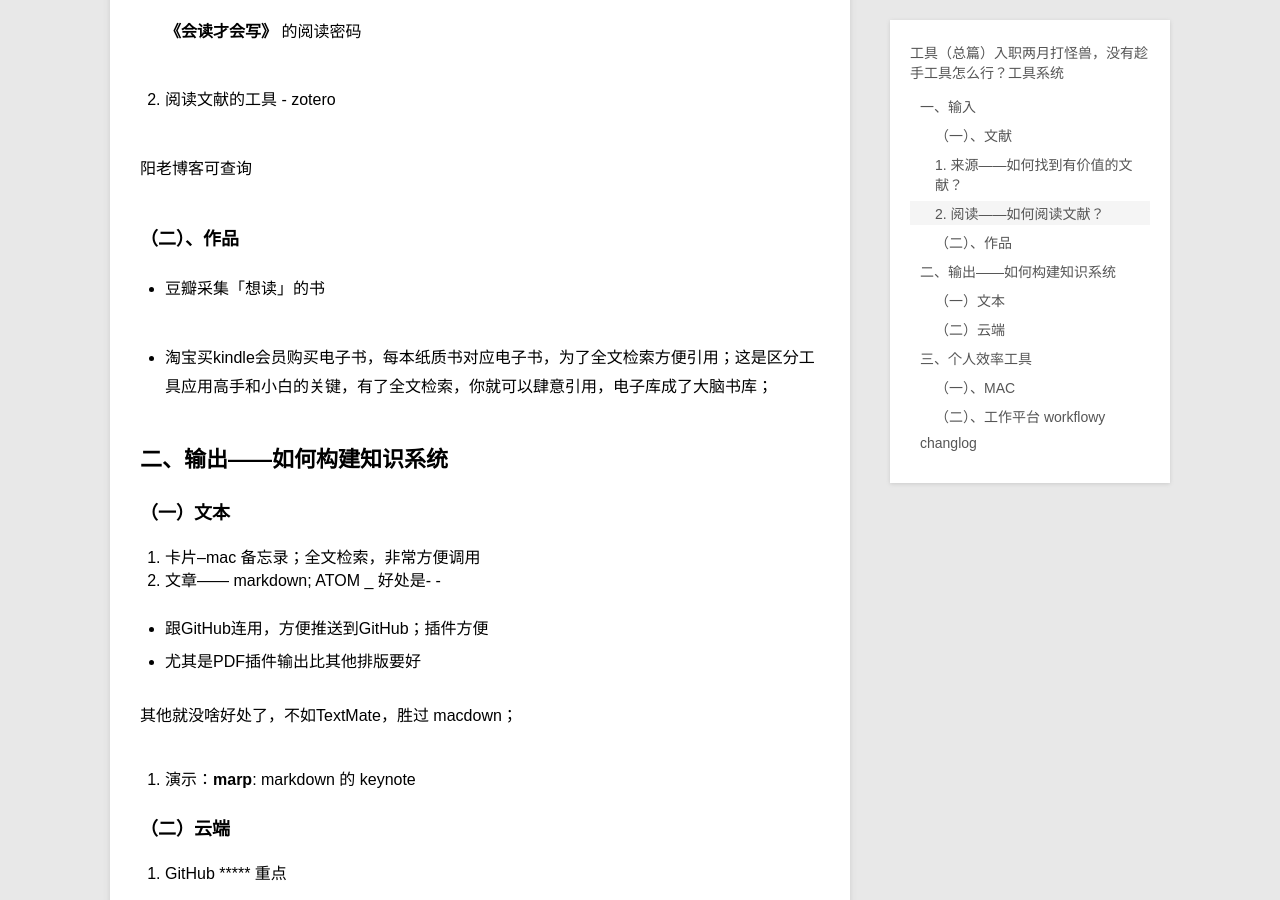
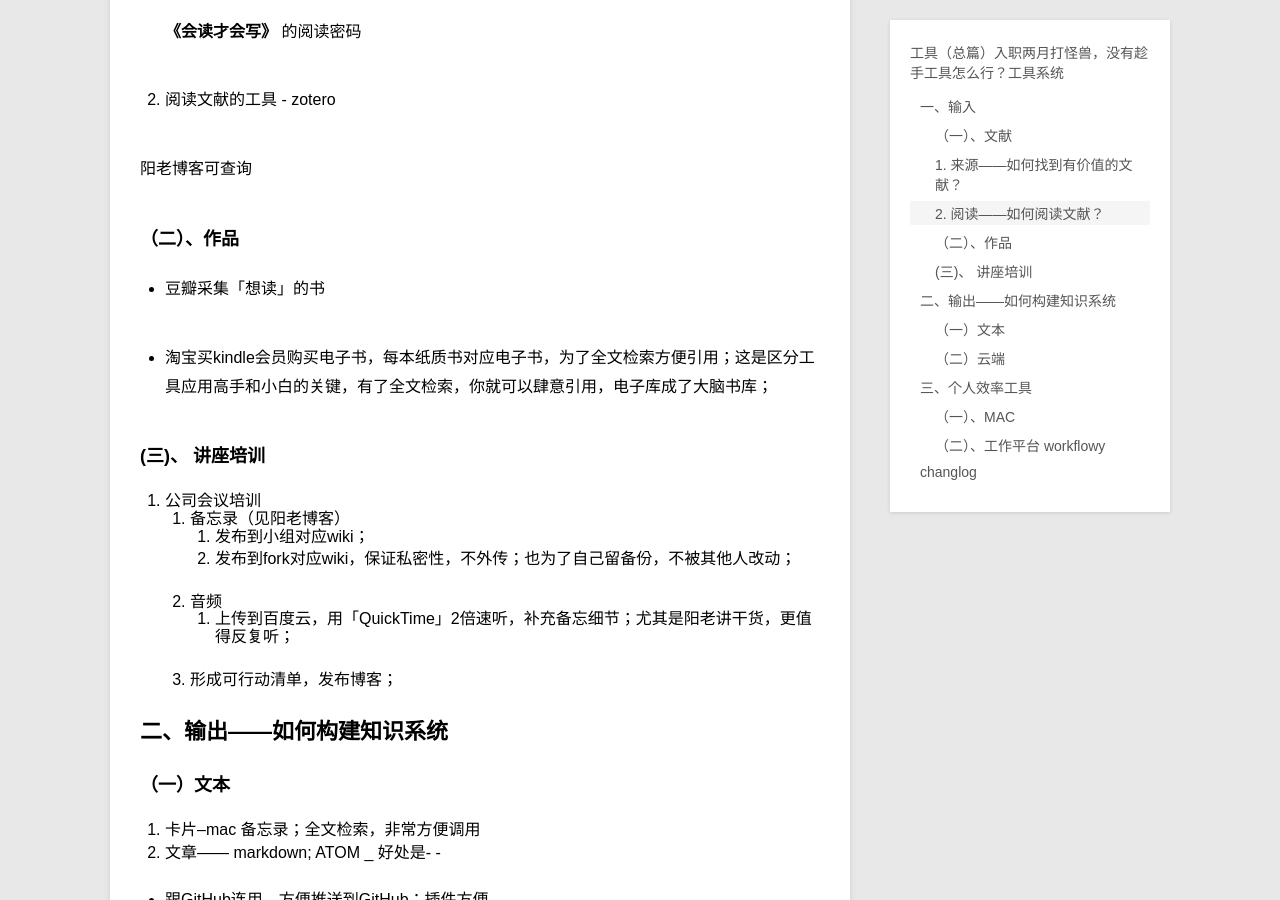
Before and after one commit to QiLinJane/WangJane1030.github.io, a Jekyll site: the page built from _posts/blog/2017-08-13-tool.md, in a window 1280 px wide and 900 px high, scrolled down 722 px. Built offline with Jekyll 4.4.1, drawn with Linux system fonts in a browser that asks for light colours; Markdown is read by kramdown in place of the engine named in the settings; comment, search, counter and statistics services are not loaded.

Commit message:
增补 讲座培训

```diff
--- a/_posts/blog/2017-08-13-tool.md
+++ b/_posts/blog/2017-08-13-tool.md
@@ -35,6 +35,15 @@ GitHub 上的备忘录可查询
 
 - 淘宝买kindle会员购买电子书，每本纸质书对应电子书，为了全文检索方便引用；这是区分工具应用高手和小白的关键，有了全文检索，你就可以肆意引用，电子库成了大脑书库；
 
+### (三)、 讲座培训
+
+1. 公司会议培训
+- 备忘录（见阳老博客）
+  - 发布到小组对应wiki；
+  - 发布到fork对应wiki，保证私密性，不外传；也为了自己留备份，不被其他人改动；
+- 音频
+  - 上传到百度云，用「QuickTime」2倍速听，补充备忘细节；尤其是阳老讲干货，更值得反复听；
+- 形成可行动清单，发布博客；
 
 ## 二、输出——如何构建知识系统
 
```
